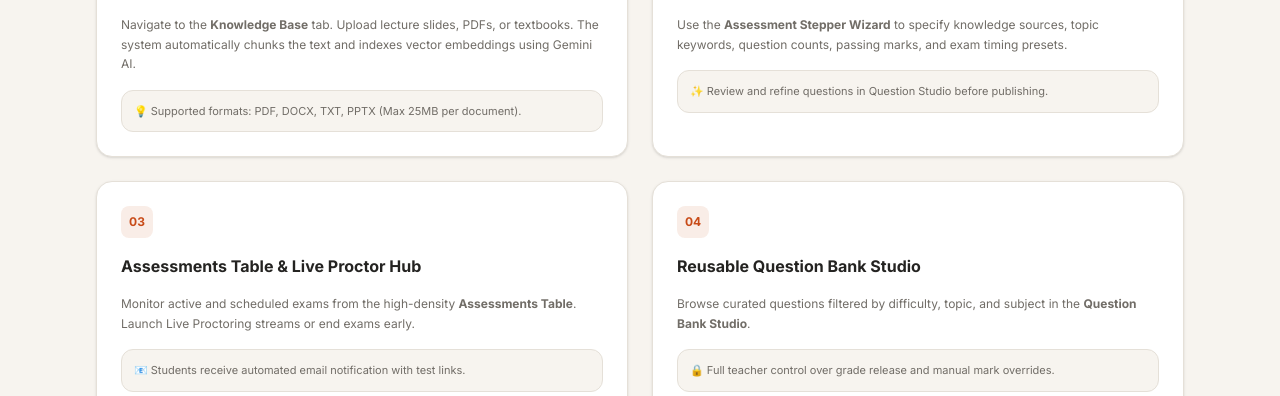
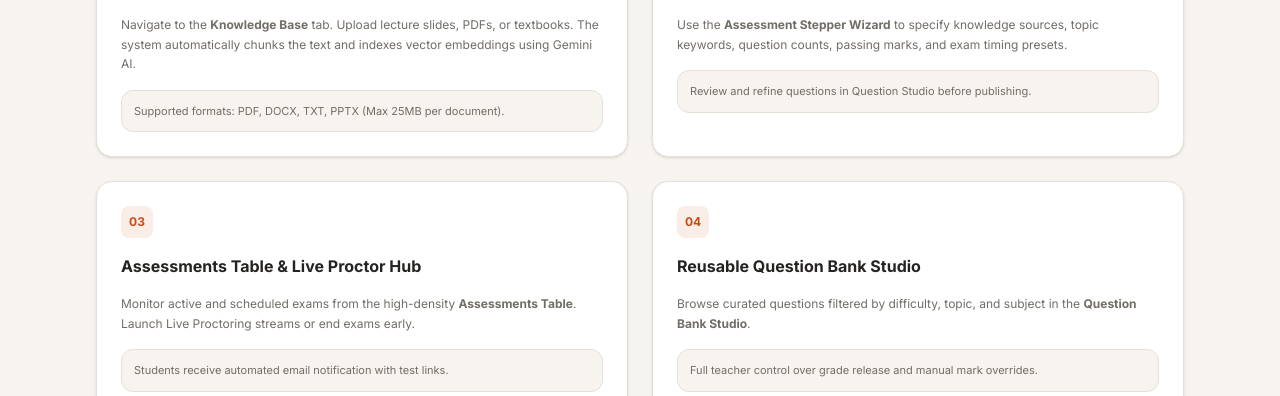
Before and after one commit to MeetDutta/quix, a Next.js app in the folder frontend/: page /guide in a window 1280 px wide. Shown: the part 556-952 px from the top of the page. Built offline with nearby package versions, Linux system fonts and the light colour scheme.

Commit message:
style: remove inline emojis from guide page text callouts

```diff
--- a/frontend/app/guide/page.tsx
+++ b/frontend/app/guide/page.tsx
@@ -160,7 +160,7 @@ export default function GuidePage() {
                 Navigate to the <b>Knowledge Base</b> tab. Upload lecture slides, PDFs, or textbooks. The system automatically chunks the text and indexes vector embeddings using Gemini AI.
               </p>
               <div className="p-3 bg-[#F7F4EF] dark:bg-[#141312] rounded-xl border border-[#E5E0D8] dark:border-[#292524] text-[11px] text-[#716D67]">
-                💡 Supported formats: PDF, DOCX, TXT, PPTX (Max 25MB per document).
+                Supported formats: PDF, DOCX, TXT, PPTX (Max 25MB per document).
               </div>
             </div>
 
@@ -173,7 +173,7 @@ export default function GuidePage() {
                 Use the <b>Assessment Stepper Wizard</b> to specify knowledge sources, topic keywords, question counts, passing marks, and exam timing presets.
               </p>
               <div className="p-3 bg-[#F7F4EF] dark:bg-[#141312] rounded-xl border border-[#E5E0D8] dark:border-[#292524] text-[11px] text-[#716D67]">
-                ✨ Review and refine questions in Question Studio before publishing.
+                Review and refine questions in Question Studio before publishing.
               </div>
             </div>
 
@@ -186,7 +186,7 @@ export default function GuidePage() {
                 Monitor active and scheduled exams from the high-density <b>Assessments Table</b>. Launch Live Proctoring streams or end exams early.
               </p>
               <div className="p-3 bg-[#F7F4EF] dark:bg-[#141312] rounded-xl border border-[#E5E0D8] dark:border-[#292524] text-[11px] text-[#716D67]">
-                📧 Students receive automated email notification with test links.
+                Students receive automated email notification with test links.
               </div>
             </div>
 
@@ -199,7 +199,7 @@ export default function GuidePage() {
                 Browse curated questions filtered by difficulty, topic, and subject in the <b>Question Bank Studio</b>.
               </p>
               <div className="p-3 bg-[#F7F4EF] dark:bg-[#141312] rounded-xl border border-[#E5E0D8] dark:border-[#292524] text-[11px] text-[#716D67]">
-                🔒 Full teacher control over grade release and manual mark overrides.
+                Full teacher control over grade release and manual mark overrides.
               </div>
             </div>
           </div>
```
